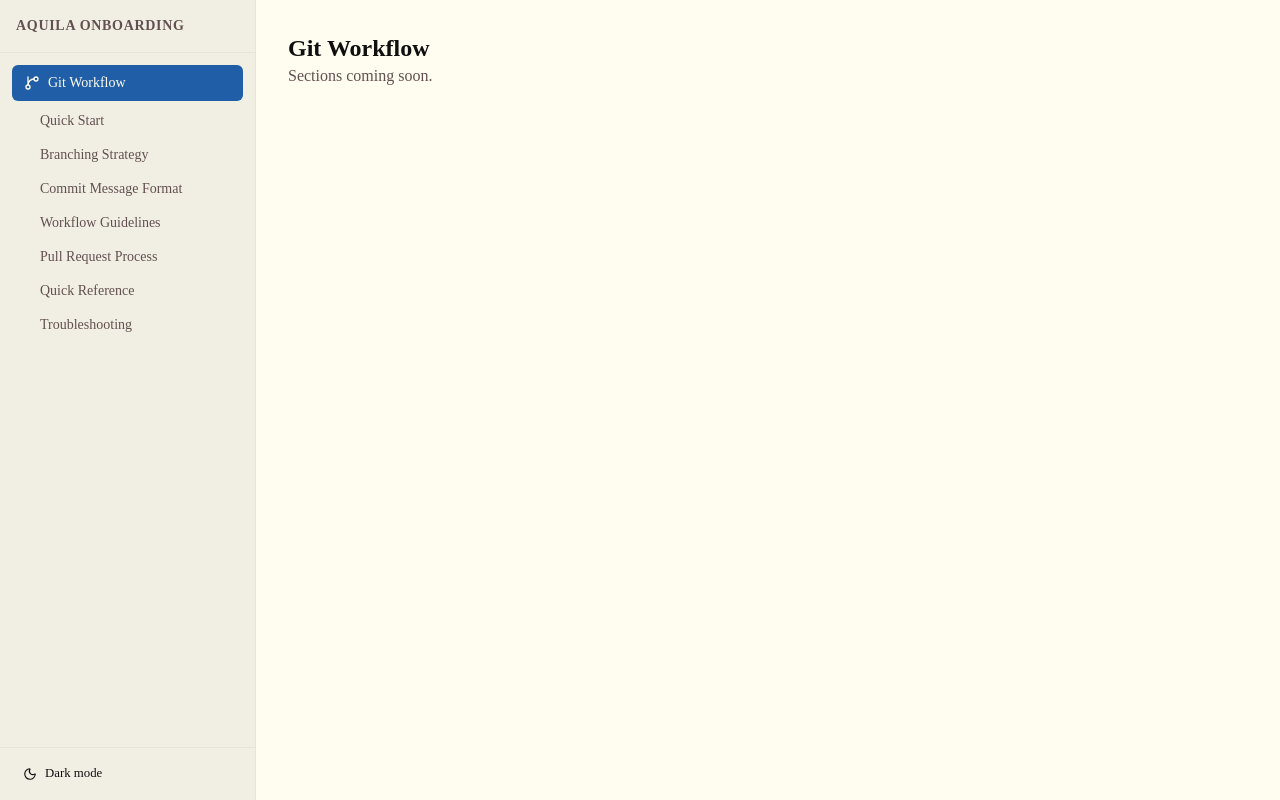
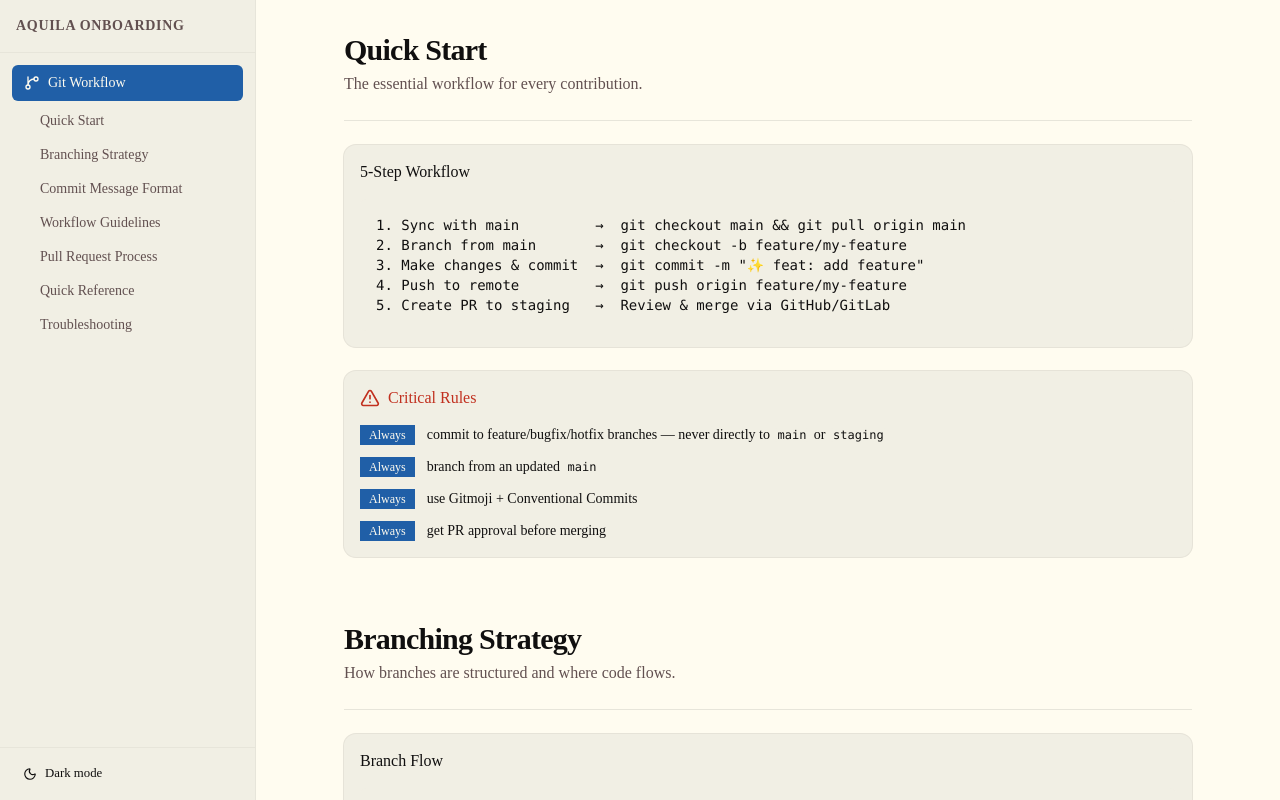
Before and after one commit to aquilasoftwares/docs, a React (Vite) app: page /git-workflow in a window 1280 px wide. Built offline with nearby package versions, Linux system fonts and the light colour scheme.

Commit message:
✨ feat: compose GitWorkflow page with all sections

```diff
--- a/src/pages/GitWorkflow.tsx
+++ b/src/pages/GitWorkflow.tsx
@@ -1,8 +1,21 @@
+import QuickStart from '@/sections/QuickStart'
+import BranchingStrategy from '@/sections/BranchingStrategy'
+import CommitMessageFormat from '@/sections/CommitMessageFormat'
+import WorkflowGuidelines from '@/sections/WorkflowGuidelines'
+import PullRequestProcess from '@/sections/PullRequestProcess'
+import QuickReference from '@/sections/QuickReference'
+import Troubleshooting from '@/sections/Troubleshooting'
+
 export default function GitWorkflow() {
   return (
-    <div className="p-8">
-      <h1 className="text-2xl font-bold">Git Workflow</h1>
-      <p className="text-muted-foreground">Sections coming soon.</p>
+    <div className="max-w-4xl mx-auto px-6 py-8 space-y-16 scroll-smooth">
+      <QuickStart />
+      <BranchingStrategy />
+      <CommitMessageFormat />
+      <WorkflowGuidelines />
+      <PullRequestProcess />
+      <QuickReference />
+      <Troubleshooting />
     </div>
   )
 }
```
